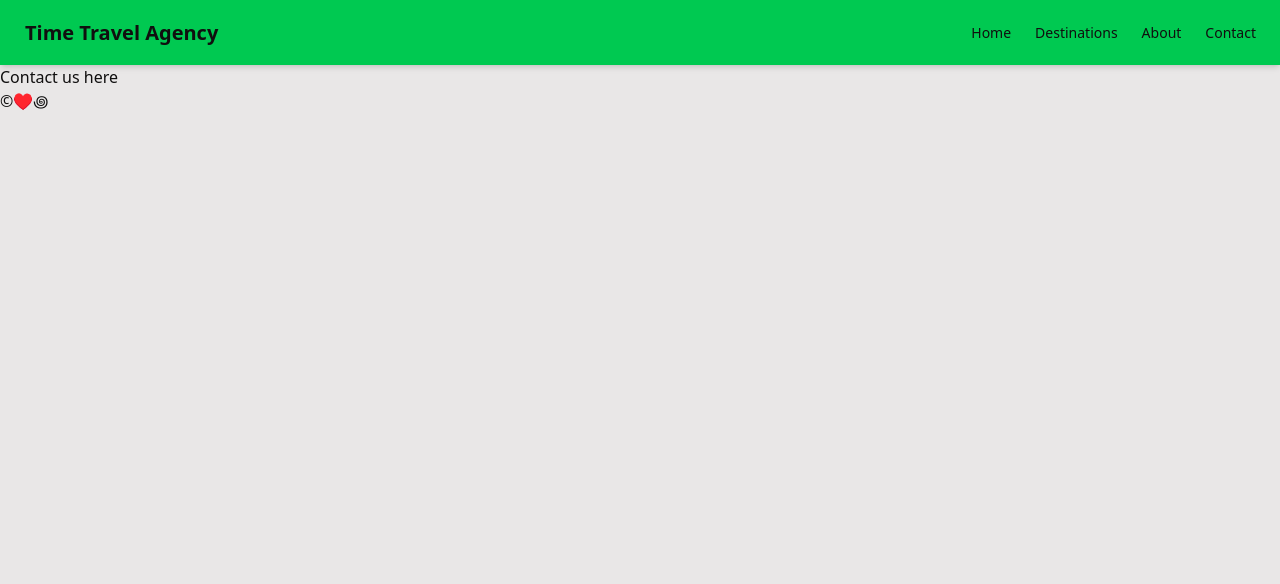
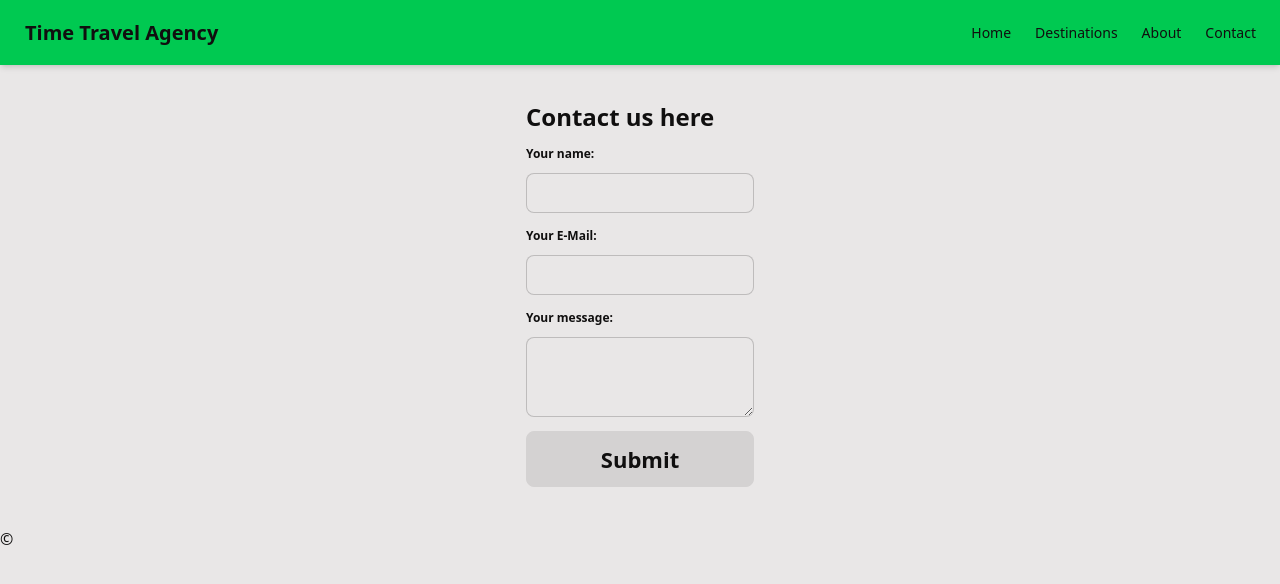
Before and after one commit to LiminalFlicker/TimeTravelAgencyReactRouter, a React (Vite) app: page /contact in a window 1280 px wide. Shown: the top 584 px of the page. Built offline with nearby package versions, Linux system fonts and the light colour scheme.

Commit message:
Some things added and changed

```diff
--- /dev/null
+++ b/src/components/ContactForm.jsx
@@ -0,0 +1,22 @@
+function ContactForm() {
+  return (
+    <>
+      <form className="flex items-center flex-col m-4 p-5 ">
+        <fieldset className="fieldset">
+          <legend className="font-bold text-2xl">Contact us here</legend>
+          <label className="fieldset-legend">Your name:</label>
+          <input type="text" className="input" />
+          <label className="fieldset-legend">Your E-Mail:</label>
+          <input type="email" className="input" />
+          <label className="fieldset-legend">Your message:</label>
+          <textarea type="textarea" className="textarea" />
+          <button className="btn mt-2 btn-xs sm:btn-sm md:btn-md lg:btn-lg xl:btn-xl">
+            Submit
+          </button>
+        </fieldset>
+      </form>
+    </>
+  );
+}
+
+export default ContactForm;
--- a/src/components/Home.jsx
+++ b/src/components/Home.jsx
@@ -3,7 +3,14 @@
 export default function Home() {
   return (
     <>
-      <h1>Welcome!</h1>
+      <h1 className="text-center text-3xl">Find your next adventure</h1>
+      <section className="flex flex-col items-center gap-2.5">
+        <input type="text" placeholder="Origin" className="input" />
+        <input type="text" placeholder="Destination" className="input" />
+        <input type="date" placeholder="Start date" className="input" />
+        <input type="date" placeholder="End date" className="input" />
+        <button className="btn btn-success">Submit Request</button>
+      </section>
     </>
   );
 }
--- a/src/layouts/MainLayout.jsx
+++ b/src/layouts/MainLayout.jsx
@@ -12,7 +12,7 @@ function MainLayout() {
         <NavBar />
       </header>
       <Outlet context={travelData} />
-      <footer>&copy;♥️꩜</footer>
+      <footer>&copy;</footer>
     </>
   );
 }
--- a/src/pages/About.jsx
+++ b/src/pages/About.jsx
@@ -1,7 +1,7 @@
 export default function About() {
   return (
     <>
-      <h1>About us</h1>
+      <h1 className="text-3xl text-center">Things About Us</h1>
     </>
   );
 }
--- a/src/pages/Contact.jsx
+++ b/src/pages/Contact.jsx
@@ -1,7 +1,11 @@
+import ContactForm from "../components/ContactForm";
+
 export default function Contact() {
   return (
     <>
-      <h1>Contact us here</h1>
+      <section className="flex flex-col">
+        <ContactForm />
+      </section>
     </>
   );
 }
```
Also changed, not shown: src/components/Search.jsx (deleted).
